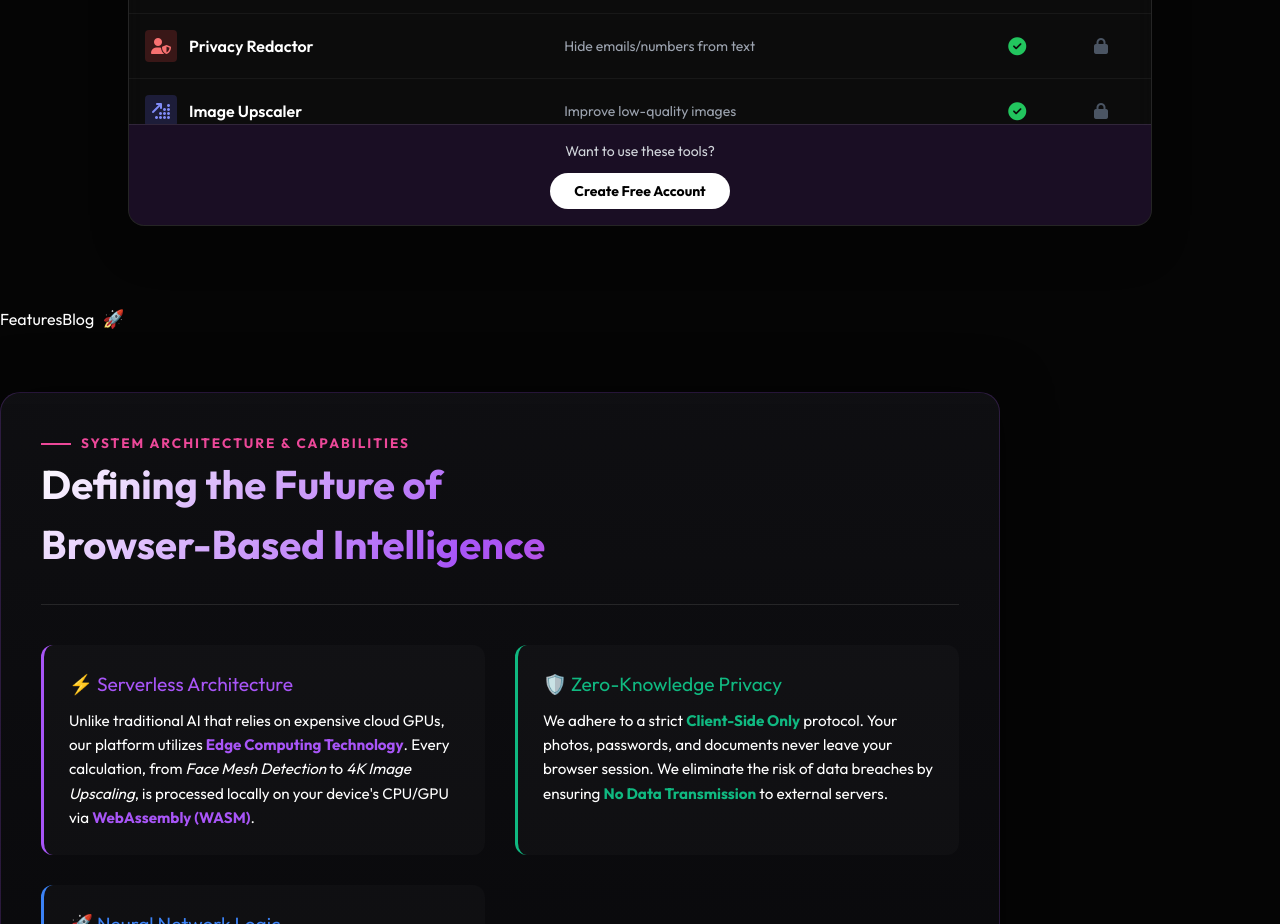
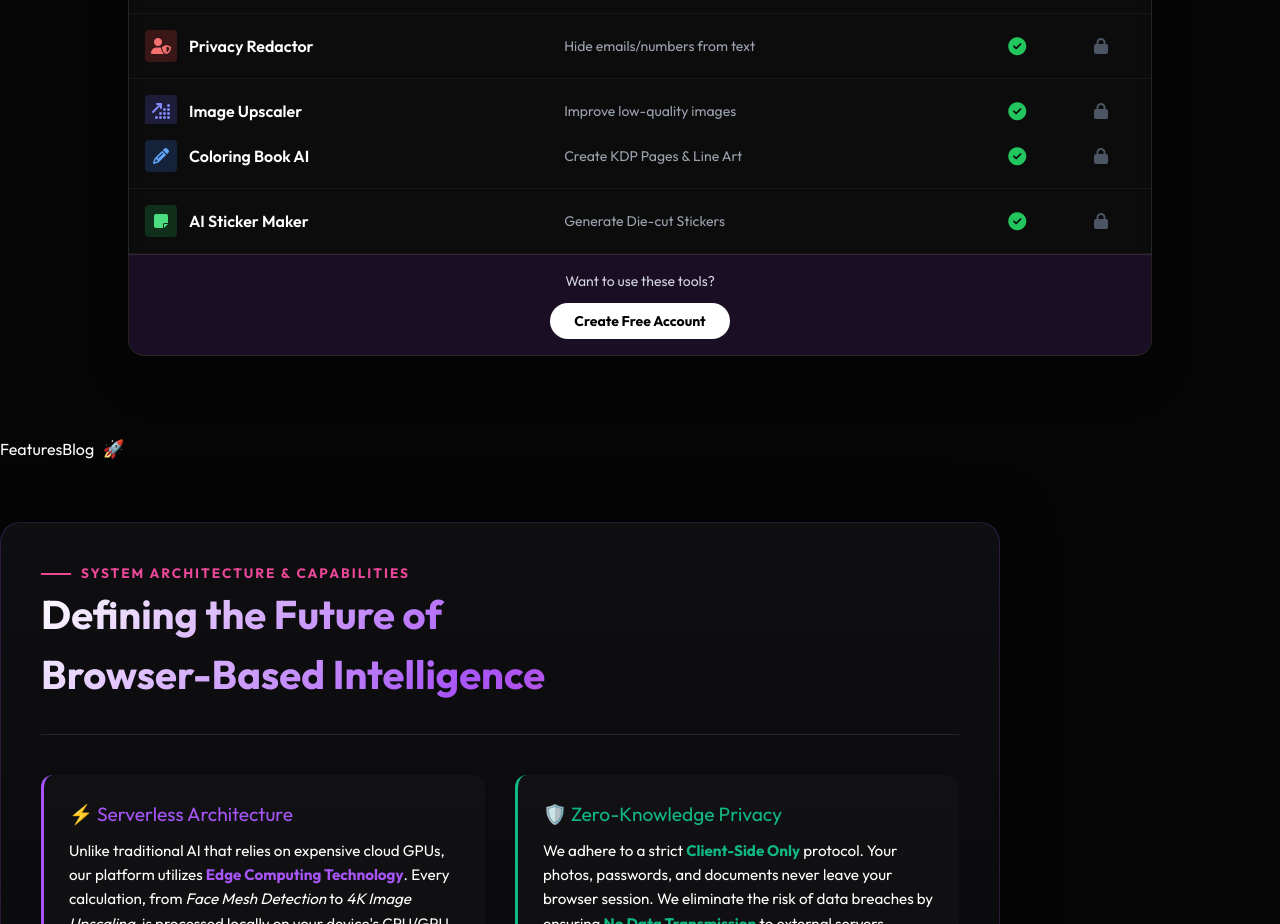
Before and after one commit to prakashkpatil27-prog/AI-ART-HUB-, a plain HTML site: page index.html in a window 1280 px wide. Shown: the part 1361-2285 px from the top of the page. Drawn offline with nearby package versions, Linux system fonts and the light colour scheme; no server answers.

Commit message:
Update index.html

```diff
--- a/index.html
+++ b/index.html
@@ -529,9 +529,38 @@
                 </div>
 
             </div>
-                <!-- New tool add-->
 
 
+<!-- 👇 NEW TOOLS FOR LIST (Paste below 3D Name Art row) 👇 -->
+
+<!-- 3. Coloring Book AI -->
+<div class="grid grid-cols-12 gap-4 p-4 border-b border-white/5 hover:bg-white/5 transition items-center">
+    <div class="col-span-6 md:col-span-5 flex items-center gap-3">
+        <div class="w-8 h-8 rounded bg-blue-500/20 flex items-center justify-center text-blue-400">
+            <i class="fa-solid fa-pencil"></i>
+        </div>
+        <span class="font-semibold text-white">Coloring Book AI</span>
+    </div>
+    <div class="col-span-6 md:col-span-5 text-sm text-gray-400">Create KDP Pages & Line Art</div>
+    <div class="hidden md:block col-span-1 text-center"><i class="fa-solid fa-check-circle text-green-500 text-lg"></i></div>
+    <div class="hidden md:block col-span-1 text-center"><i class="fa-solid fa-lock text-gray-600"></i></div>
+</div>
+
+<!-- 4. AI Sticker Maker -->
+<div class="grid grid-cols-12 gap-4 p-4 border-b border-white/5 hover:bg-white/5 transition items-center">
+    <div class="col-span-6 md:col-span-5 flex items-center gap-3">
+        <div class="w-8 h-8 rounded bg-green-500/20 flex items-center justify-center text-green-400">
+            <i class="fa-solid fa-note-sticky"></i>
+        </div>
+        <span class="font-semibold text-white">AI Sticker Maker</span>
+    </div>
+    <div class="col-span-6 md:col-span-5 text-sm text-gray-400">Generate Die-cut Stickers</div>
+    <div class="hidden md:block col-span-1 text-center"><i class="fa-solid fa-check-circle text-green-500 text-lg"></i></div>
+    <div class="hidden md:block col-span-1 text-center"><i class="fa-solid fa-lock text-gray-600"></i></div>
+</div>
+
+
+<!-- New tool add-->
 
 
 
```
